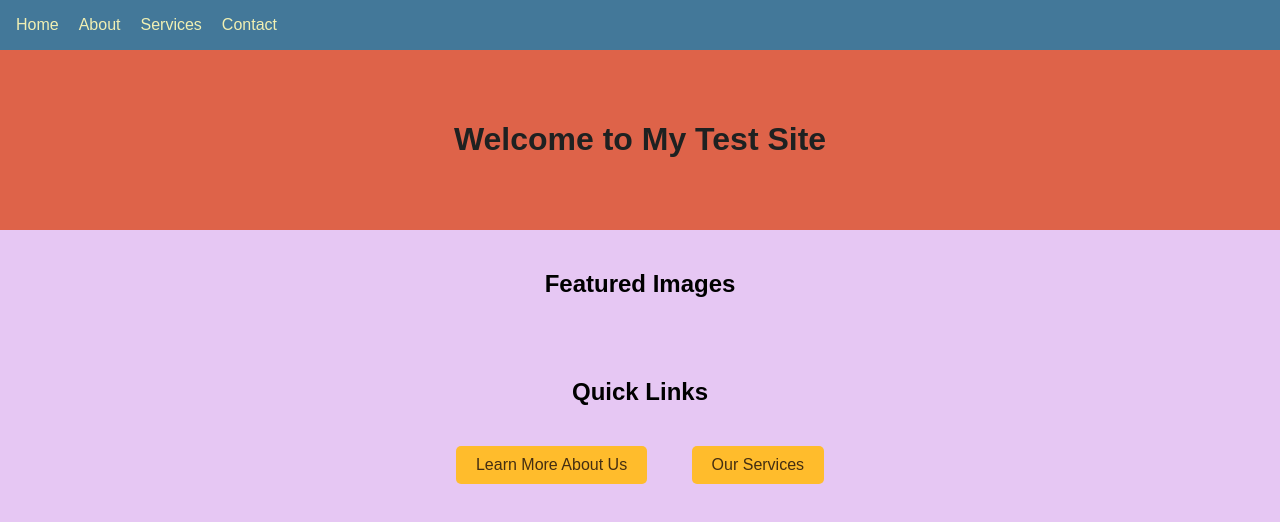
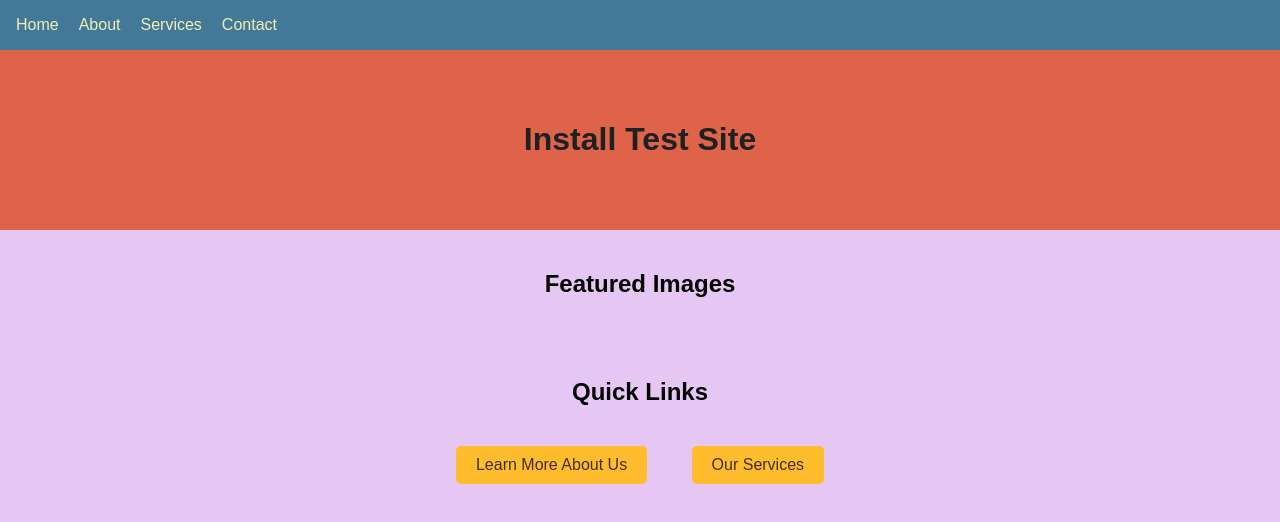
Before and after one commit to adriankelly/csq-install, a plain HTML site: page index.html in a window 1280 px wide. Drawn offline with Linux system fonts and the light colour scheme.

Commit message:
Update index.html

```diff
--- a/index.html
+++ b/index.html
@@ -67,7 +67,7 @@
     </nav>
 
     <header>
-        <h1>Welcome to My Test Site</h1>
+        <h1>Install Test Site</h1>
     </header>
 
     <section>
```
